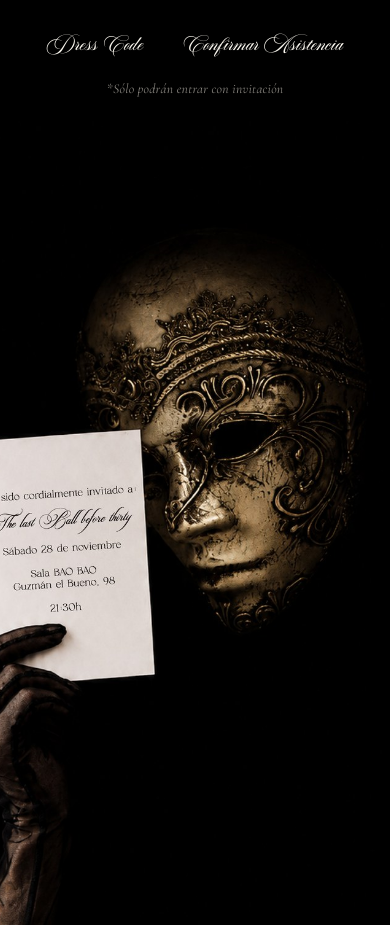
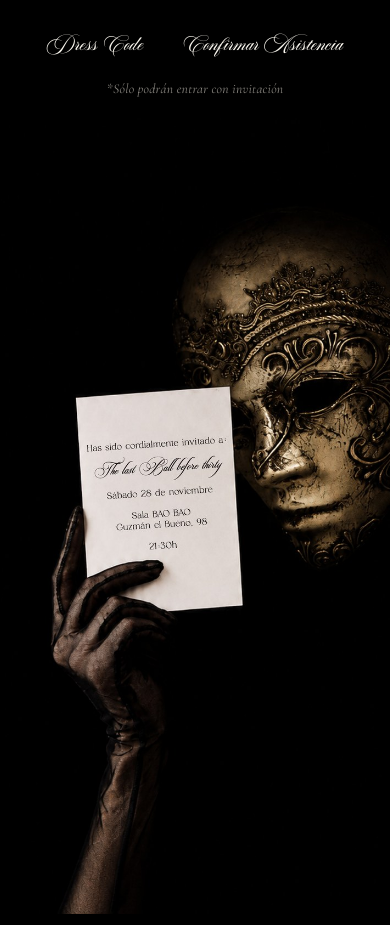
Before and after one commit to beatrizebra123/Thelastballbefore30, a plain HTML site: page index.html in a window 390 px wide. Shown: the top 925 px of the page. Drawn offline with nearby package versions, Linux system fonts and the light colour scheme; a web font is replaced by a local one.

Commit message:
Update style.css

```diff
--- a/css/style.css
+++ b/css/style.css
@@ -512,11 +512,11 @@
     .frame picture{
       display:block;
       position:relative;
-      width:170vw;
+      width:152vw;
       max-width:none;
       height:auto;
-      left:-60vw;
-      margin-top:-71vw;
+      left:-27vw;
+      margin-top:-66vw;
     }
 
     .frame img{
```
